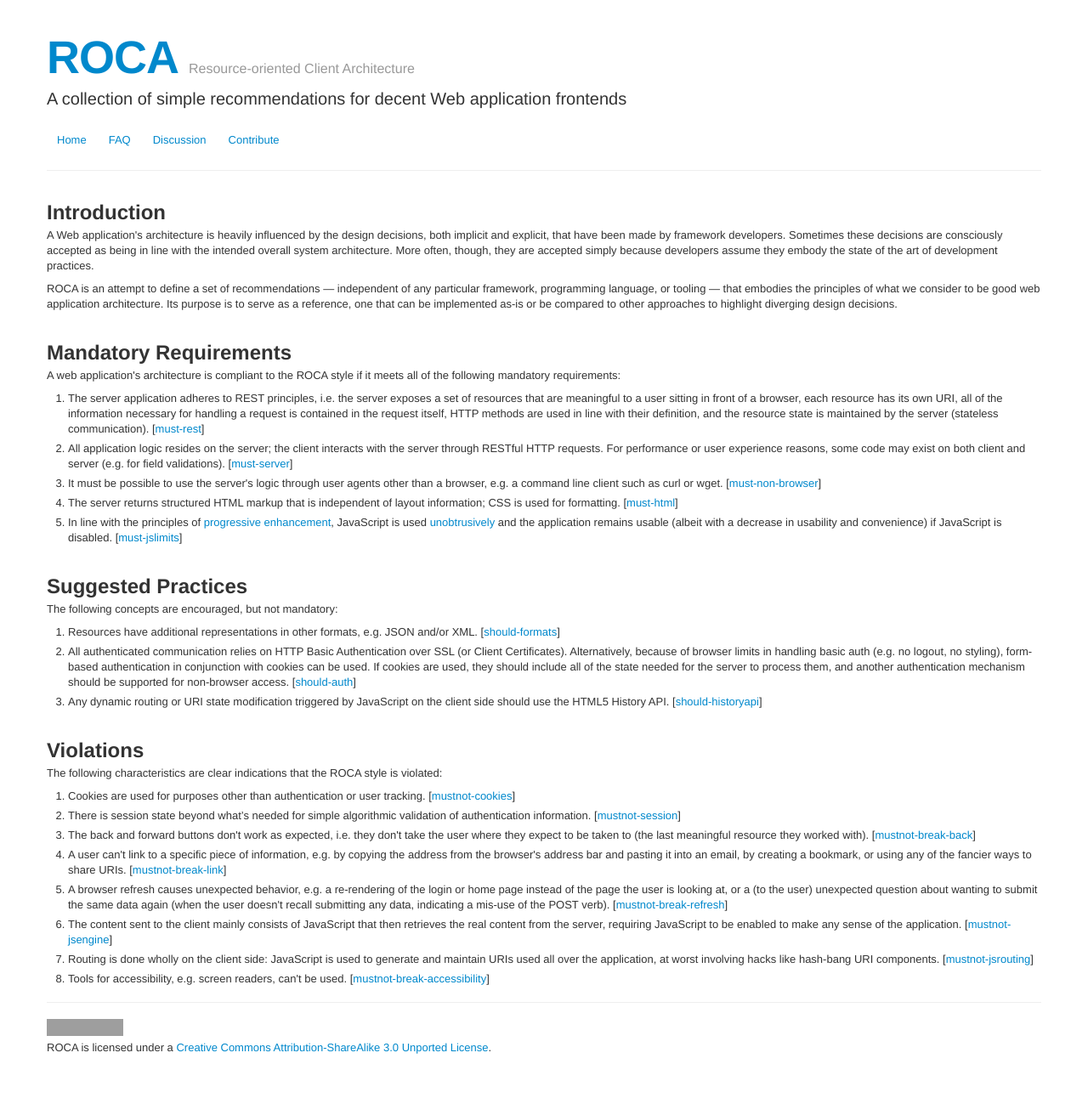
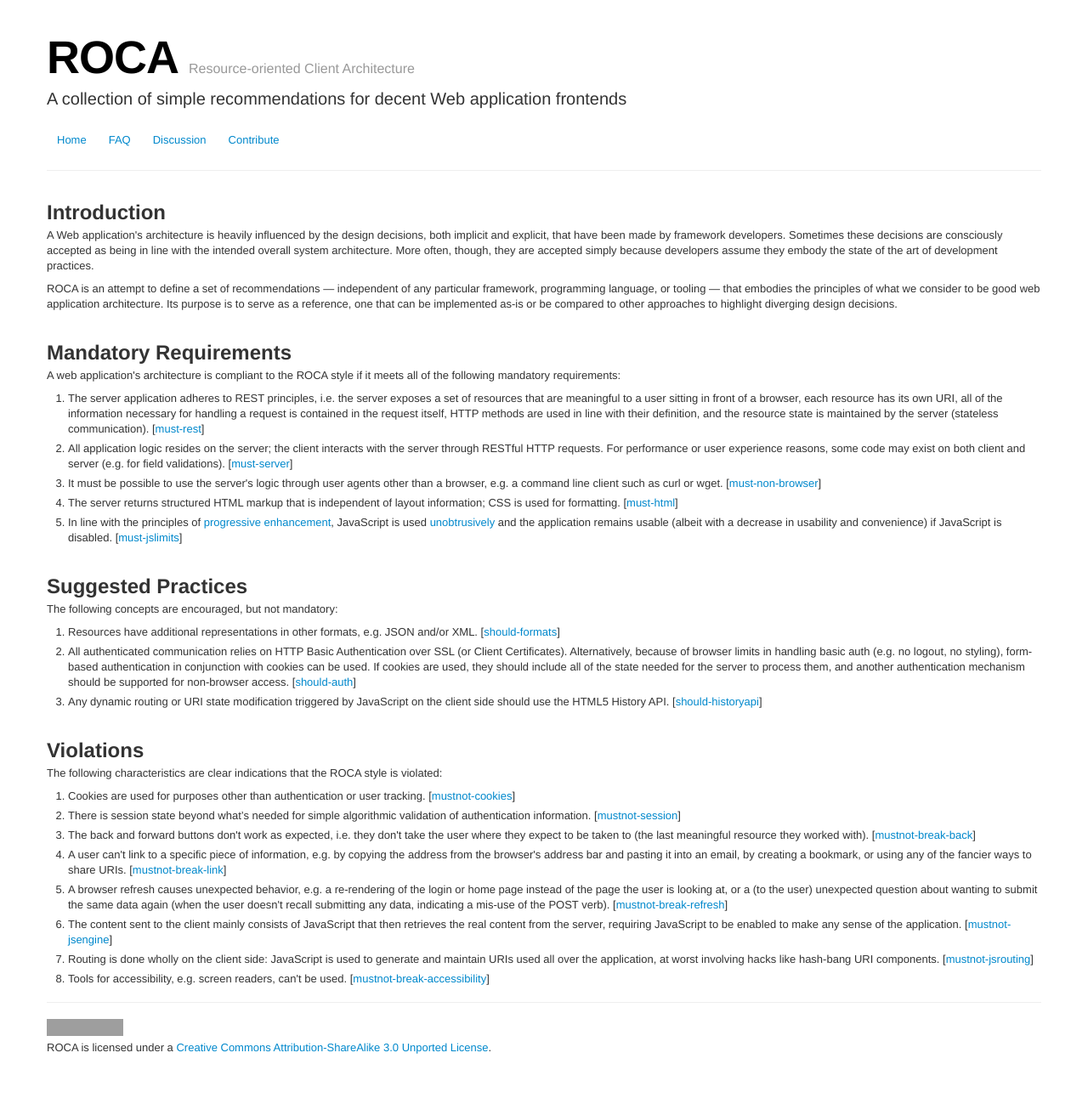
Before and after one commit to innoq/ROCA, a Jekyll site: the page built from index.html, in a window 1280 px wide. Shown: the whole page at 85% size. Built offline with Jekyll 4.4.1, drawn with Linux system fonts in a browser that asks for light colours; grey boxes are pictures that could not be loaded.

Commit message:
no styling for "ROCA" link

```diff
--- a/css/roca.css
+++ b/css/roca.css
@@ -35,3 +35,13 @@ h3.license {
 ol li {
   margin-top: 5px;
 }
+
+h1 a:link {
+  text-decoration: none;
+  color:black;
+}
+
+h1 a:visited {
+  text-decoration: none;
+  color:black;
+}
```
